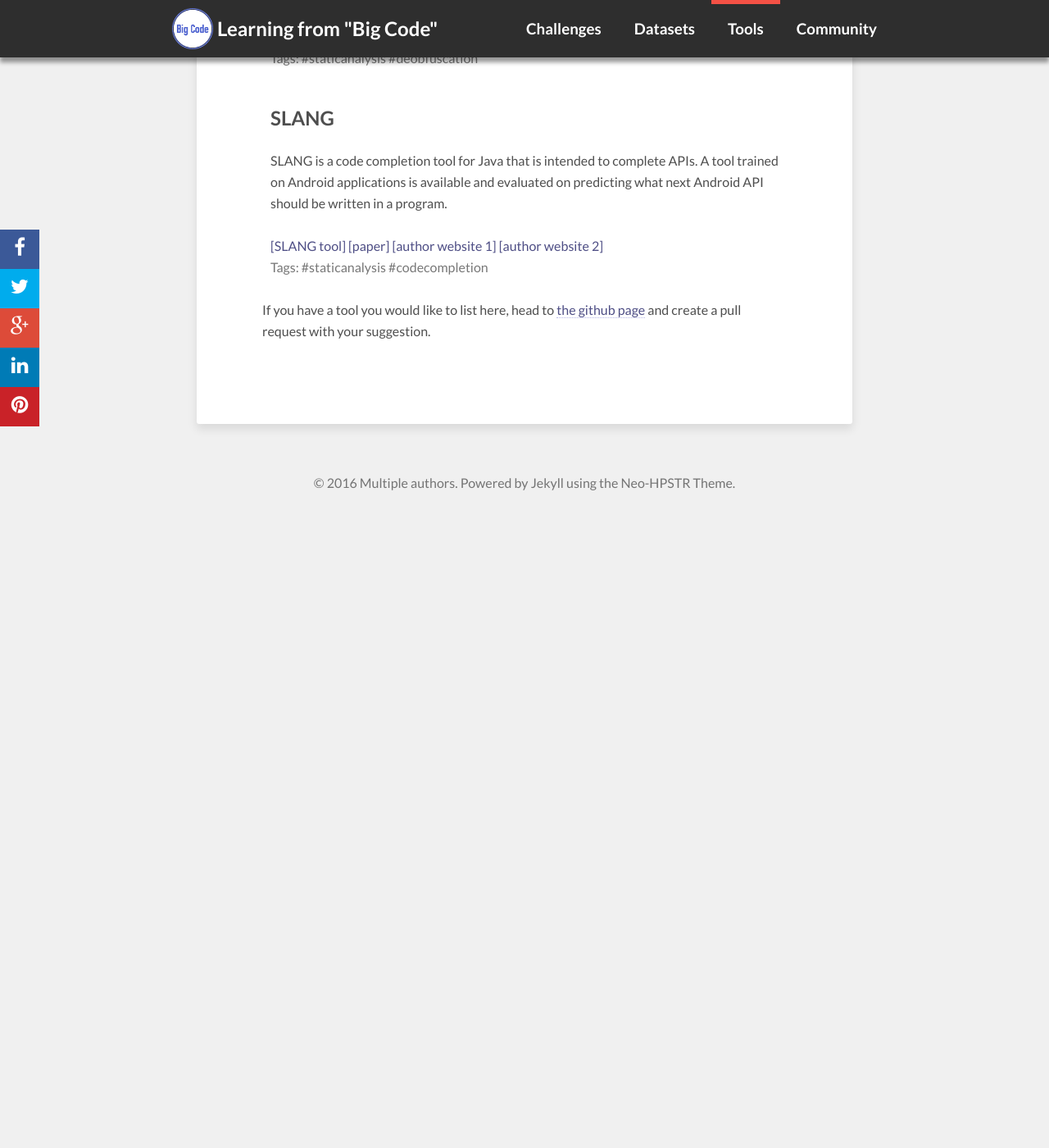
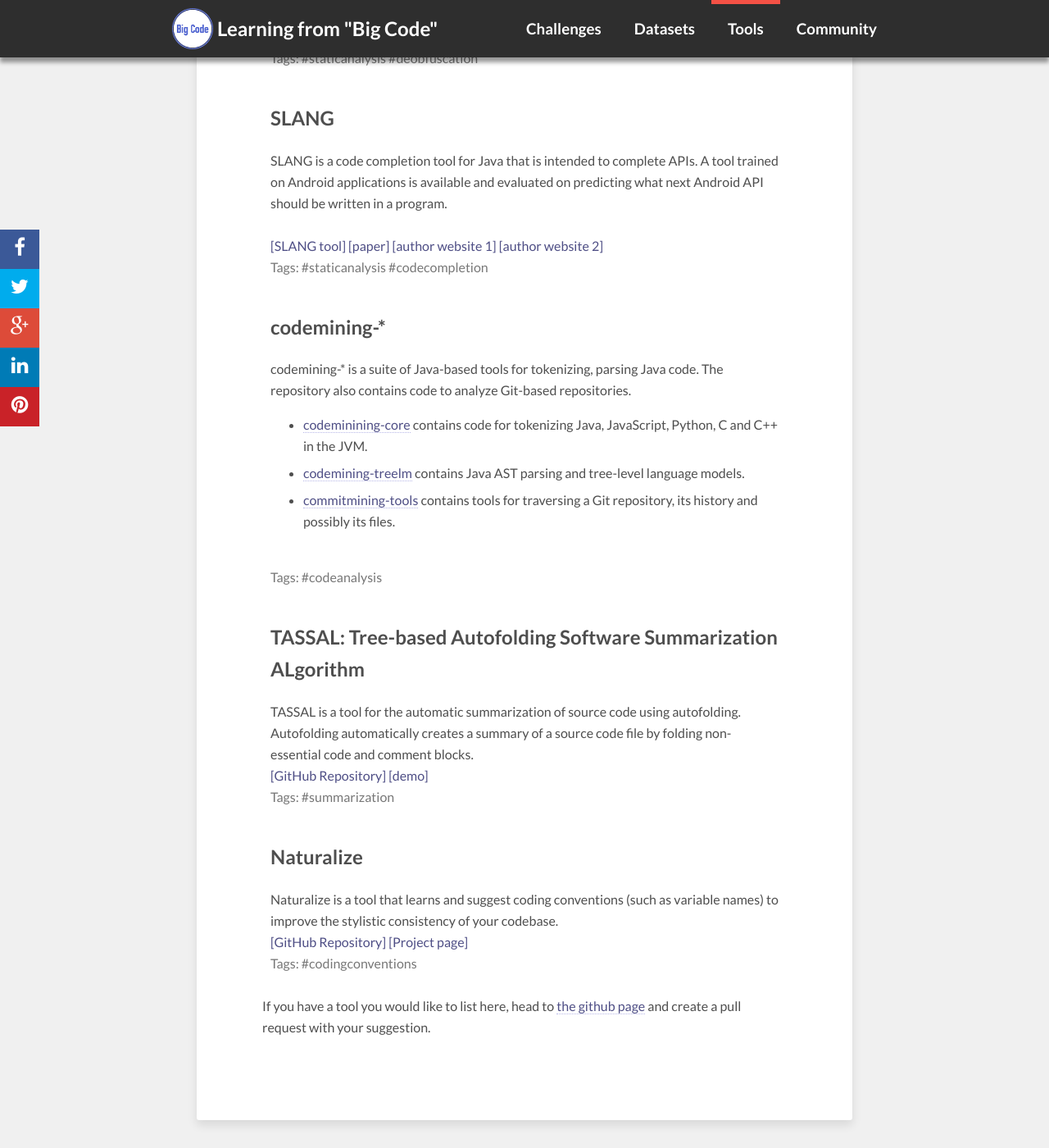
Before and after one commit to learnbigcode/learnbigcode.github.io, a Jekyll site: the page built from tools/index.md, in a window 1280 px wide and 1400 px high, scrolled down 617 px. Shown: the whole window at 82% size. Built offline with Jekyll 4.4.1, drawn with Linux system fonts in a browser that asks for light colours; nearby versions of some CDN libraries; comment, search, counter and statistics services are not loaded; before the commit the page ends 1247 px from its top, so only the background shows below that.

Commit message:
Add MAST-related content to the webpage.

```diff
--- a/tools/index.md
+++ b/tools/index.md
@@ -29,4 +29,37 @@ SLANG is a code completion tool for Java that is intended to complete APIs. A to
 <br><span class="tags">Tags: #staticanalysis #codecompletion</span>
 </div>
 
+<div class="highlightitem">
+<h2>codemining-*</h2>
+
+codemining-* is a suite of Java-based tools for tokenizing, parsing Java code.
+The repository also contains code to analyze Git-based repositories.
+
+<ul>
+<li> <a href="https://github.com/mast-group/codemining-core">codeminining-core</a> contains code for tokenizing Java, JavaScript, Python, C and C++ in the JVM.</li>
+
+<li> <a href="https://github.com/mast-group/codemining-treelm">codemining-treelm</a> contains Java AST parsing and tree-level language models.</li>
+
+<li> <a href="https://github.com/mast-group/commitmining-tools">commitmining-tools</a> contains tools for traversing a Git repository, its history and possibly its files.</li>
+</ul>
+<br/><span class="tags">Tags: #codeanalysis</span>
+</div>
+
+<div class="highlightitem">
+<h2>TASSAL: Tree-based Autofolding Software Summarization ALgorithm</h2>
+TASSAL is a tool for the automatic summarization of source code using autofolding. Autofolding automatically creates a summary of a source code file by folding non-essential code and comment blocks.
+
+<br/><a href="https://github.com/mast-group/tassal">[GitHub Repository]</a> <a href="https://code-summarizer.herokuapp.com/">[demo]</a>
+<br/><span class="tags">Tags: #summarization</span>
+</div>
+
+
+<div class="highlightitem">
+<h2>Naturalize</h2>
+Naturalize is a tool that learns and suggest coding conventions (such as variable names) to improve the stylistic consistency of your codebase.
+
+<br/><a href="https://github.com/mast-group/naturalize">[GitHub Repository]</a> <a href="http://groups.inf.ed.ac.uk/naturalize/">[Project page]</a>
+<br/><span class="tags">Tags: #codingconventions</span>
+</div>
+
 If you have a tool you would like to list here, head to <a href="https://github.com/learnbigcode/learnbigcode.github.io/tree/master/tools">the github page</a> and create a pull request with your suggestion.
```
Also changed, not shown: community/people/index.md (+10 -0 lines), datasets/index.md (+18 -0 lines).
